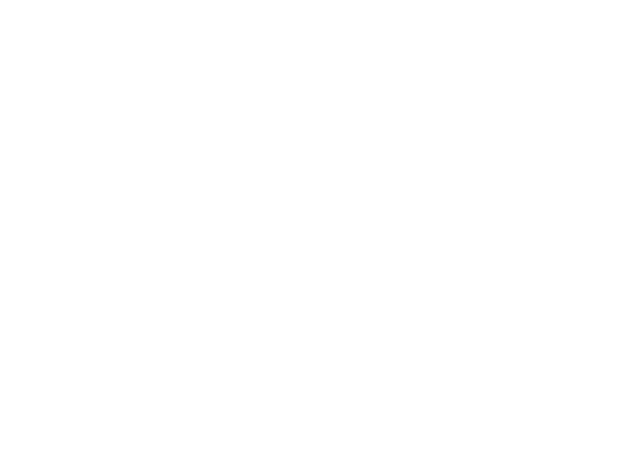
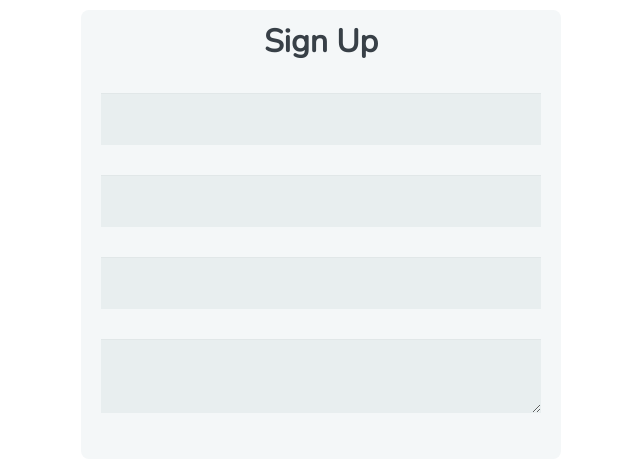
Before and after one commit to AshleyU/Sign-Up-Form, a plain HTML site: page index.html in a window 1280 px wide. Shown: the whole page, without its empty margins (319-959 px from the left). Drawn offline with nearby package versions, Linux system fonts and the light colour scheme.

Commit message:
Added input elements
Added a header, input elements and a textarea element to the form

```diff
--- a/index.html
+++ b/index.html
@@ -10,7 +10,17 @@
     </head>
     <body>
 
+      <form action="index.html" method="post">
 
+        <h1>Sign Up</h1>
+
+        <input type="text" id="name" name="user_name">
+        <input type="email" id="mail" name="user_email">
+        <input type="password" id="password" name="user_password">
+
+        <textarea id="bio" name="user_bio"></textarea>
+
+      </form>
 
     </body>
 </html>
```
